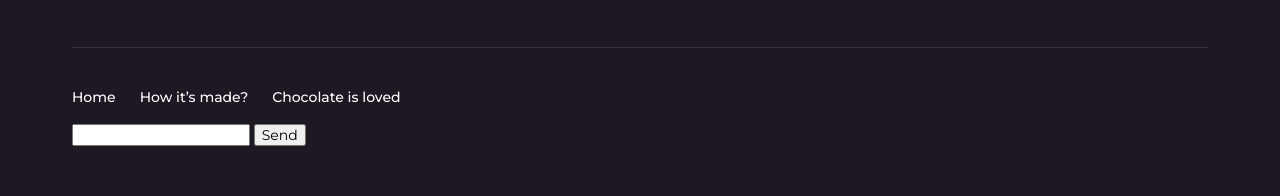
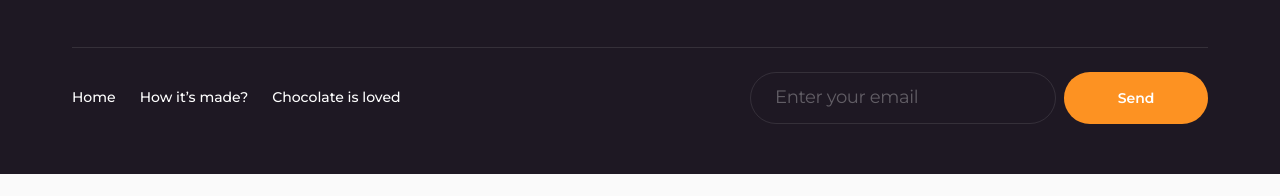
Before and after one commit to YK911/mcs-7-html-css, a plain HTML site: page index.html in a window 1280 px wide. Shown: the part 4977-5173 px from the top of the page. After the commit the page ends 5151 px from the top, so only its background shows below. Drawn offline with nearby package versions, Linux system fonts and the light colour scheme.

Commit message:
upd footer styles

```diff
--- a/css/styles.css
+++ b/css/styles.css
@@ -731,6 +731,9 @@ img {
   color: rgb(var(--cl-accent));
 }
 .footer-bottom {
+  display: flex;
+  align-items: center;
+  justify-content: space-between;
   padding-top: 24px;
 }
 .footer-nav {
@@ -751,6 +754,37 @@ img {
 .footer-nav-link:hover,
 .footer-nav-link:focus {
   color: rgb(var(--cl-accent));
+}
+.footer-form {
+  display: flex;
+  align-items: center;
+  gap: 8px;
+  max-width: 458px;
+  width: 100%;
+}
+:where(.footer-form) .btn {
+  padding: 17px 40px;
+}
+.footer-form-input {
+  flex-grow: 1;
+  padding: 14px 24px;
+  font-size: 18px;
+  line-height: 1.22;
+  letter-spacing: -0.36px;
+  color: rgb(var(--cl-white));
+
+  border: 1.5px solid rgb(var(--cl-white) / 10%);
+  border-radius: 30px;
+  background-color: transparent;
+  outline: transparent;
+  transition: var(--fast-trns);
+  transition-property: border-color;
+}
+.footer-form-input:focus {
+  border-color: rgb(var(--cl-accent));
+}
+.footer-form-input::placeholder {
+  color: rgb(var(--cl-white) / 30%);
 }
 /* #endregion */
 
--- a/index.html
+++ b/index.html
@@ -711,9 +711,14 @@
             </li>
           </ul>
 
-          <form name="subscribtionForm">
-            <input type="text" />
-            <button>Send</button>
+          <form class="footer-form" name="subscribtionForm">
+            <input
+              class="footer-form-input"
+              type="email"
+              name="user-email"
+              placeholder="Enter your email"
+            />
+            <button class="btn btn-accent" type="submit">Send</button>
           </form>
         </div>
       </div>
@@ -840,12 +845,12 @@
     <script src="https://unpkg.com/aos@2.3.1/dist/aos.js"></script>
     <script>
       AOS.init();
-      const inputEl = document.querySelector('input[type="range"]');
-      const ui = document.querySelector('input[type="range"] + span');
+      // const inputEl = document.querySelector('input[type="range"]');
+      // const ui = document.querySelector('input[type="range"] + span');
 
-      inputEl.addEventListener('input', event => {
-        ui.textContent = event.target.value;
-      });
+      // inputEl.addEventListener('input', event => {
+      //   ui.textContent = event.target.value;
+      // });
       // const allForms = document.forms;
       // console.log('allForms:', allForms);
     </script>
```
